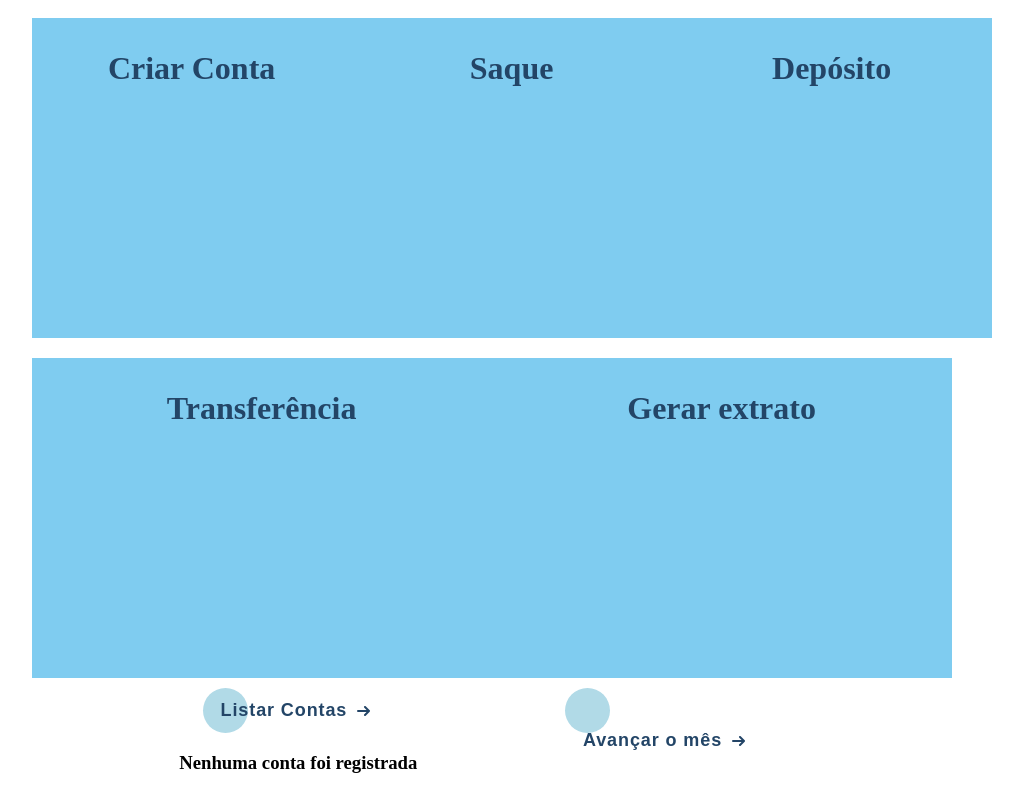
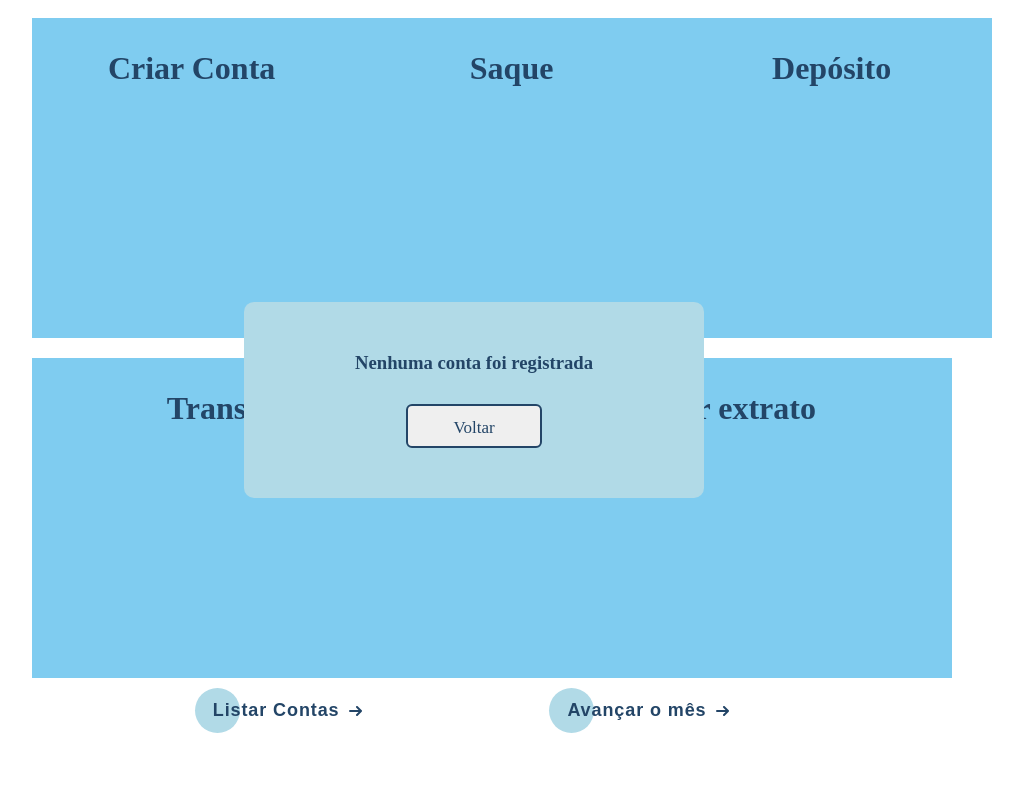
Before and after one commit to juliagomess/banco, a plain HTML site: page index.html in a window 1280 px wide. Both pictures are taken after a click on the button "Listar Contas". Shown: the whole page, without its empty margins (166-1189 px from the left). Drawn offline with Linux system fonts and the light colour scheme.

Commit message:
melhorias

```diff
--- a/index.html
+++ b/index.html
@@ -152,6 +152,11 @@
         </div>
       </div>
 
+      <div class="popup" id="pop">
+        <div id="lista"></div>
+        <button class="button" onclick="closePopup()">Voltar</button>
+      </div>
+
       <div class="linha">
           <div id="listarContas">
           <button class="cta" onclick="listarContas()">
@@ -161,7 +166,6 @@
               <polyline points="8 1 12 5 8 9"></polyline>
             </svg>
           </button>
-          <div id="lista"></div>
         </div>
 
         <button class="cta" onclick="reset()">
--- a/scripts/script.js
+++ b/scripts/script.js
@@ -77,6 +77,7 @@ function criaConta() {
 }
 
 function listarContas() {
+  this.openPopup();
   var lista = document.getElementById("lista");
   lista.innerHTML = '';
 
@@ -91,6 +92,7 @@ function listarContas() {
   for (var i = 0; i < this.contas.length; i++) {
     criaDivContas(this.contas[i]);
   }
+
 }
 
 function criaDivContas(infos) {
@@ -171,6 +173,7 @@ function deposito() {
 }
 
 function extrato() {
+  this.openPopup();
   var num = document.getElementById("numExt");
   var flag = 0;
   var extrato;
@@ -204,7 +207,7 @@ function extrato() {
     return;
   }
 
-  var ext = document.getElementById("listaExt");
+  var ext = document.getElementById("lista");
   ext.innerHTML = '';
 
   if(extrato.length == 0) {
@@ -236,7 +239,7 @@ function criaDivExt(infos) {
   div.append(paragrafoTipo);
   div.append(paragrafoValor);
 
-  var ext = document.getElementById("listaExt");
+  var ext = document.getElementById("lista");
   ext.append(div);
 }
 
@@ -296,3 +299,13 @@ function reset() {
   }
   alert("Mês avançado com sucesso");
 }
+
+function openPopup() {
+  var pop = document.getElementById("pop");
+  pop.classList.add("open-pop");
+}
+
+function closePopup() {
+  var pop = document.getElementById("pop");
+  pop.classList.remove("open-pop");
+}
--- a/style.css
+++ b/style.css
@@ -9,9 +9,35 @@
   justify-content: space-evenly;
 }
 
-h1 {
+h1,h3 {
   margin: 0;
+  margin-bottom: 10px;
   color: #234567;
+}
+
+.popup {
+  width: 400px;
+  min-height: 100px;
+  background-color: #b1dae7;
+  border-radius: 10px;
+  position: absolute;
+  top: 0;
+  left: 50%;
+  transform: translate(-50%,-50%) scale(0.1);
+  text-align: center;
+  padding: 0 30px 30px;
+  visibility: hidden;
+  transition: transform 0.4s, top 0.4s;
+}
+
+.open-pop {
+  visibility: visible;
+  top: 50%;
+  transform: translate(-50%,-50%) scale(1);
+}
+
+#lista {
+  margin-top: 50px;
 }
 
 /* From uiverse.io by @JoseIsra */
@@ -163,15 +189,15 @@ h1 {
 }
 
 .form__field:focus {
-  border: 1px solid #B9192C !important;
+  border: 1px solid #234567 !important;
   outline: none;
 }
 
 .form__field:focus ~ .form__label {
   background-color: white;
-  border-right: 1px solid #B9192C;
-  border-left: 1px solid #B9192C;
-  color: #B9192C;
+  border-right: 1px solid #234567;
+  border-left: 1px solid #234567;
+  color: #234567;
   font-size: .9em;
   margin-left: 10px;
   padding: 0 10px;
```
